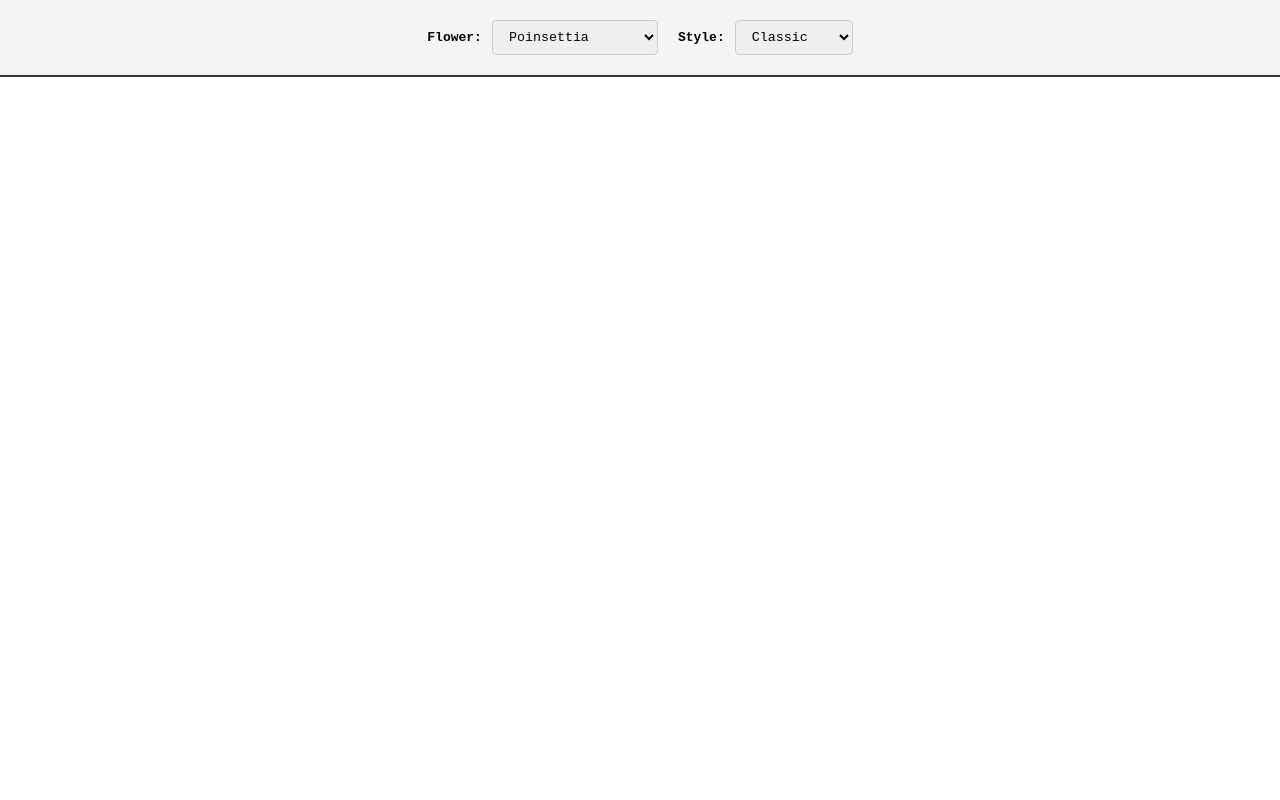
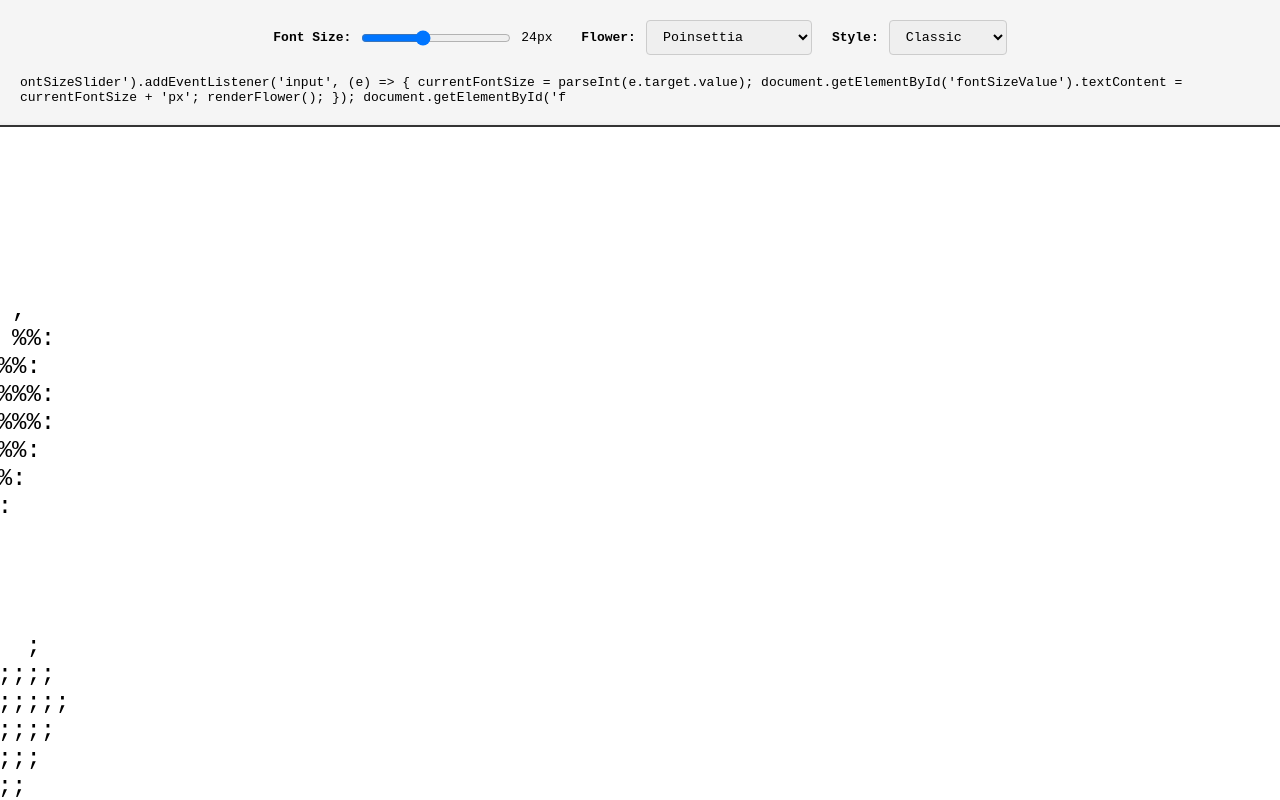
Before and after one commit to sophiamsb/ascii-flower, a plain HTML site: page index.html in a window 1280 px wide. Shown: the top 800 px of the page. Drawn offline with Linux system fonts and the light colour scheme.

Commit message:
Add dynamic font size control with auto-scaling

```diff
--- a/index.html
+++ b/index.html
@@ -48,6 +48,16 @@
             cursor: pointer;
         }
 
+        input[type="range"] {
+            cursor: pointer;
+            width: 150px;
+        }
+
+        #fontSizeValue {
+            min-width: 40px;
+            display: inline-block;
+        }
+
         canvas {
             border: 2px solid #333;
             background-color: white;
@@ -57,6 +67,11 @@
 </head>
 <body>
     <div class="controls">
+        <div class="control-group">
+            <label for="fontSizeSlider">Font Size:</label>
+            <input type="range" id="fontSizeSlider" min="8" max="48" value="24" step="1">
+            <span id="fontSizeValue">24px</span>
+        </div>
         <div class="control-group">
             <label for="flowerSelect">Flower:</label>
             <select id="flowerSelect">
@@ -75,7 +90,13 @@
                 <option value="pastel">Pastel</option>
             </select>
         </div>
-    </div>
+    </div>ontSizeSlider').addEventListener('input', (e) => {
+            currentFontSize = parseInt(e.target.value);
+            document.getElementById('fontSizeValue').textContent = currentFontSize + 'px';
+            renderFlower();
+        });
+
+        document.getElementById('f
 
     <canvas id="flowerCanvas" width="1748" height="1240"></canvas>
 
--- a/script.js
+++ b/script.js
@@ -2,15 +2,17 @@
 const ctx = canvas.getContext('2d');
 
 // Configuration
-let currentFlower = 'rose';
+let currentFlower = 'poinsettia';
 let currentStyle = 'classic';
+let currentFontSize = 24;
 
 /**
  * Render the flower on canvas
  * @param {string} flowerKey - Key of the flower from flowers object
  * @param {string} styleKey - Key of the style from styles object
+ * @param {number} fontSize - Font size for the flower
  */
-function renderFlower(flowerKey = currentFlower, styleKey = currentStyle) {
+function renderFlower(flowerKey = currentFlower, styleKey = currentStyle, fontSize = currentFontSize) {
     const flower = flowers[flowerKey];
     const style = styles[styleKey];
 
@@ -23,16 +25,22 @@
     ctx.fillStyle = style.backgroundColor;
     ctx.fillRect(0, 0, canvas.width, canvas.height);
 
-    // Set text properties
+    // Set text properties with dynamic font size
     ctx.fillStyle = style.textColor;
-    ctx.font = `${style.fontSize}px ${style.fontFamily}`;
+    ctx.font = `${fontSize}px ${style.fontFamily}`;
     ctx.textBaseline = 'top';
 
+    // Calculate dynamic spacing based on font size
+    const lineHeight = fontSize + 4; // Padding between lines
+
+    // Calculate total height needed for the flower
+    const totalHeight = flower.lines.length * lineHeight;
+
+    // Center the flower vertically and add some padding
+    const startY = Math.max(20, (canvas.height - totalHeight) / 2);
+    const startX = 30;
+
     // Draw flower lines
-    const lineHeight = style.fontSize + 4; // Small padding between lines
-    const startX = 50;
-    const startY = 50;
-
     flower.lines.forEach((line, index) => {
         ctx.fillText(line, startX, startY + (index * lineHeight));
     });
```
